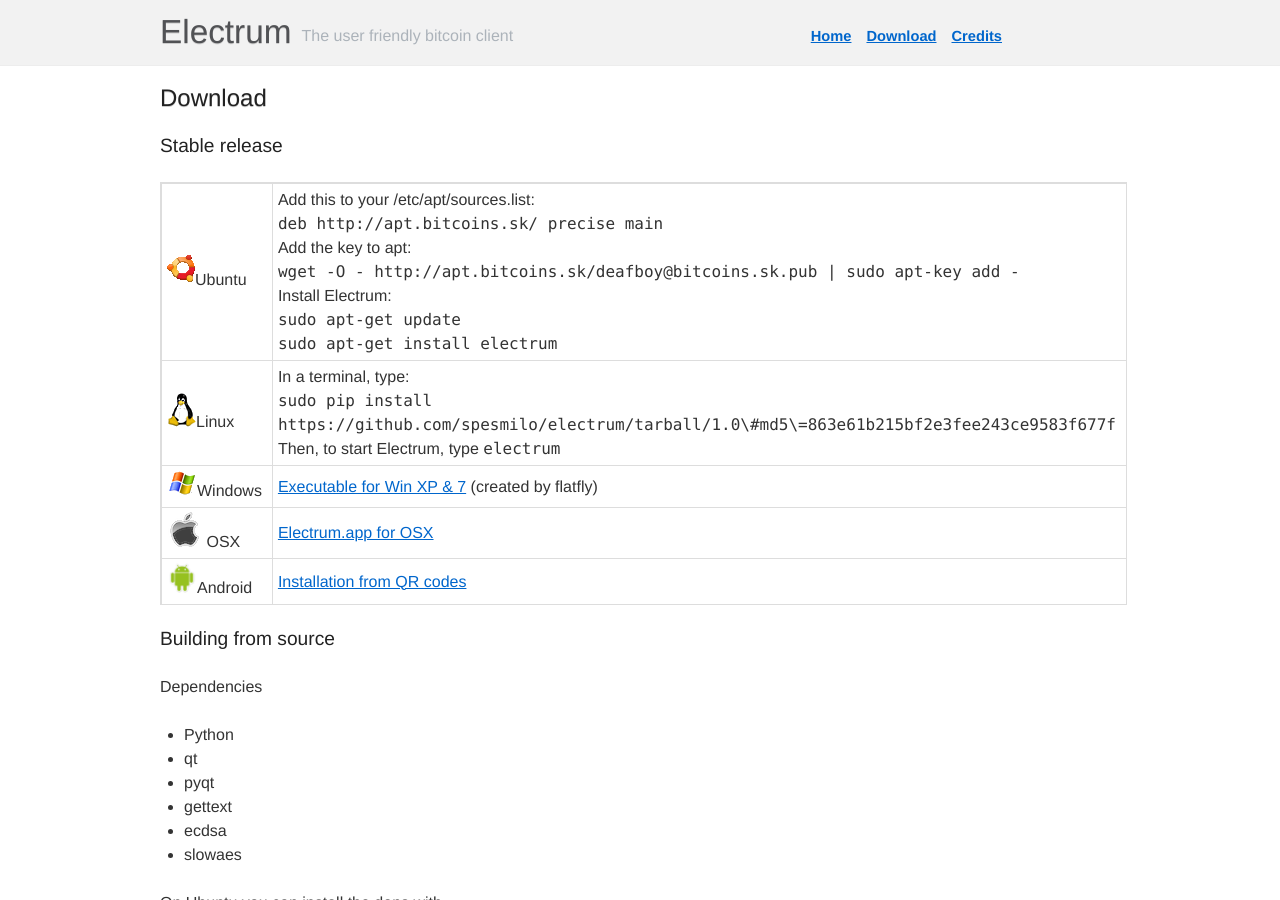
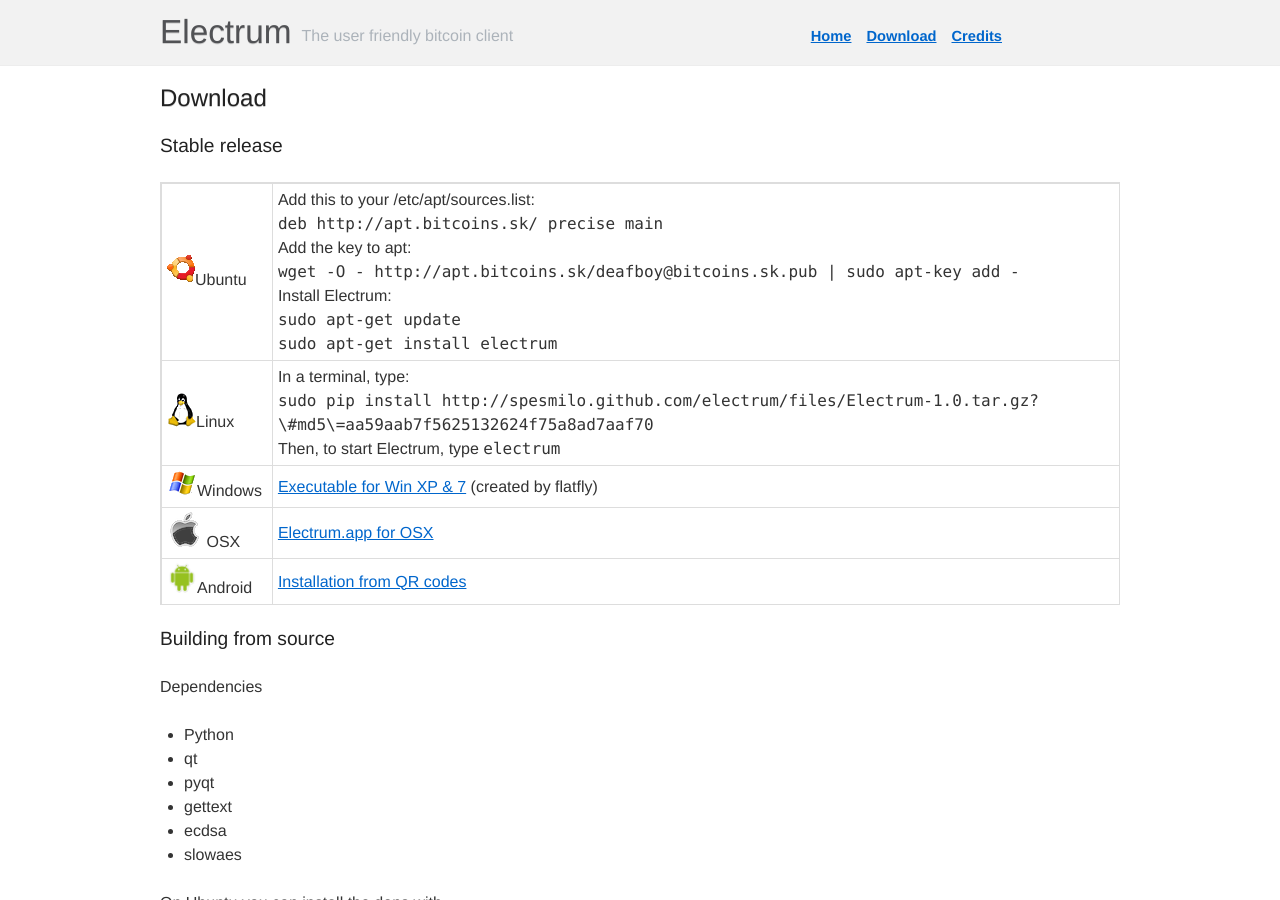
Before and after one commit to ecdsa/electrum-web, a Jekyll site: the page built from download.html, in a window 1280 px wide and 900 px high. Built offline with Jekyll 4.4.1, drawn with Linux system fonts in a browser that asks for light colours; some of the changed lines change nothing that is shown.

Commit message:
Created 1.0 distributable tar

```diff
--- a/download.html
+++ b/download.html
@@ -19,7 +19,7 @@
   <tr>
     <td><img src="./media/os_linux.gif"/>Linux</td>
     <td>In a terminal, type:<br/>
-      <tt>sudo pip install https://github.com/spesmilo/electrum/tarball/1.0\#md5\=863e61b215bf2e3fee243ce9583f677f</tt><br/>
+      <tt>sudo pip install http://spesmilo.github.com/electrum/files/Electrum-1.0.tar.gz?\#md5\=aa59aab7f5625132624f75a8ad7aaf70</tt><br/>
       Then, to start Electrum, type <tt>electrum</tt></td>
   </tr>
   <tr>
```
Also changed, not shown: 1 other file.
